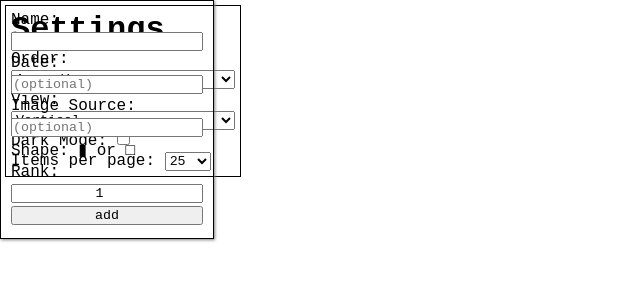
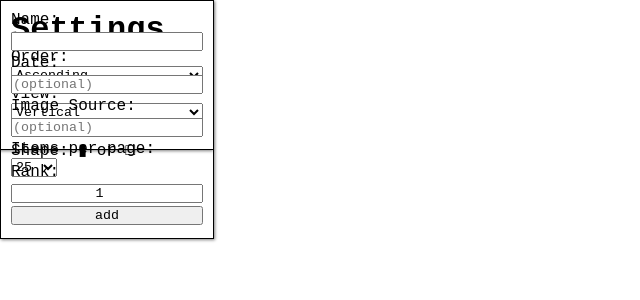
Before and after one commit to Dav-Sandhu/List-Maker-Version-2, a React (Create React App) app: page / in a window 1280 px wide. Shown: the top 300 px of the page, without its empty margins (0-640 px from the left). Built offline with nearby package versions, Linux system fonts and the light colour scheme.

Commit message:
Update Settings.scss

```diff
--- a/src/components/Settings/Settings.scss
+++ b/src/components/Settings/Settings.scss
@@ -1,12 +1,13 @@
+@use "../../index";
+
 .settings{
-    position: fixed;
-    display: flex;
-    flex-direction: column;
-    justify-content: space-between;
-    align-items: space-between;
-    padding: 5px;
+
+    @include index.flexbox(column, space-between, space-between);
+
+    position: absolute;
+    padding: 10px;
     border: 1px solid black;
-    width: 14em;
-    height: 10em;
-    margin: 5px;
+    width: 15vw;
+    height: 10vw;
+    box-shadow: -1px 1px 3px grey;
 }
```
